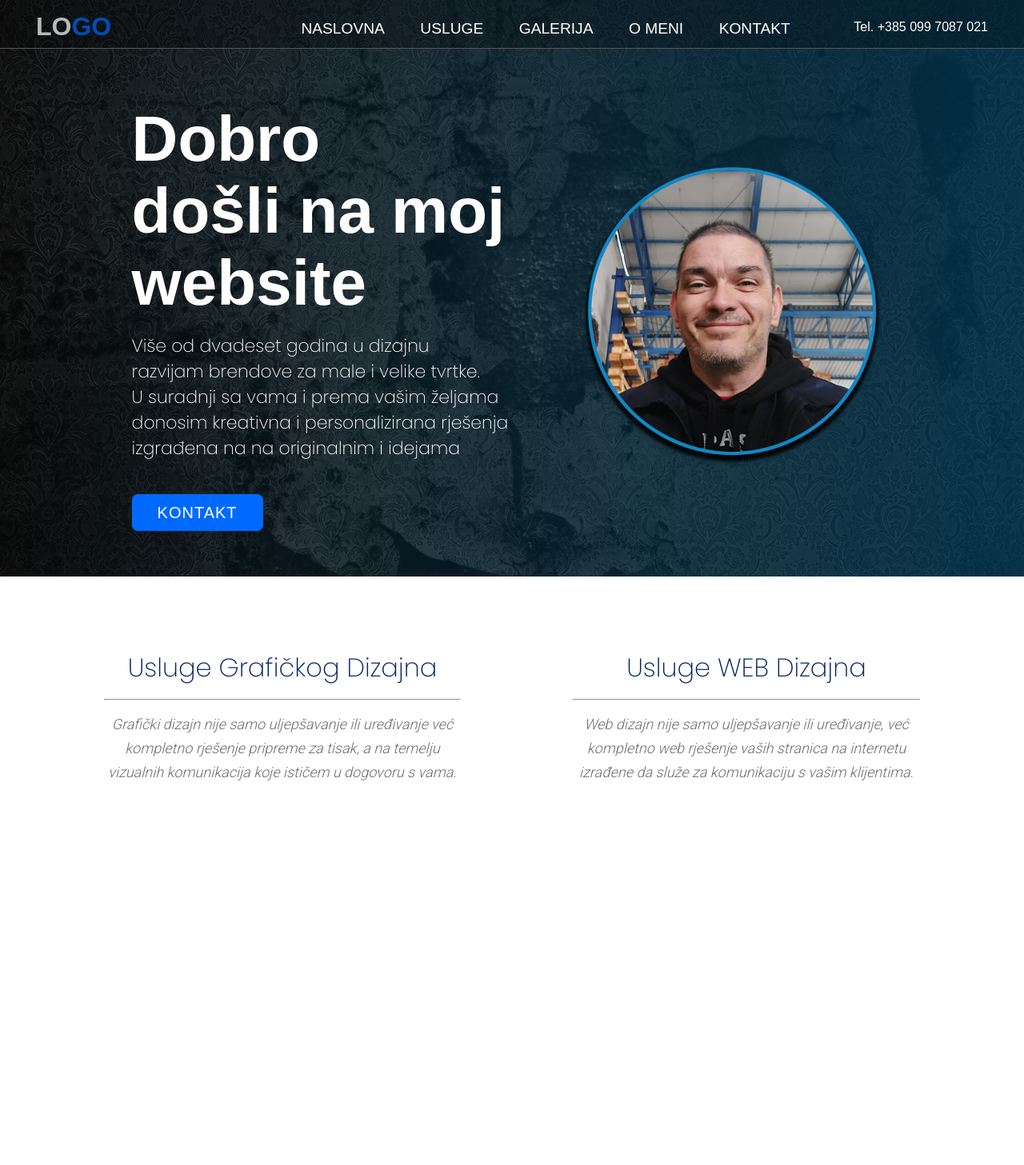
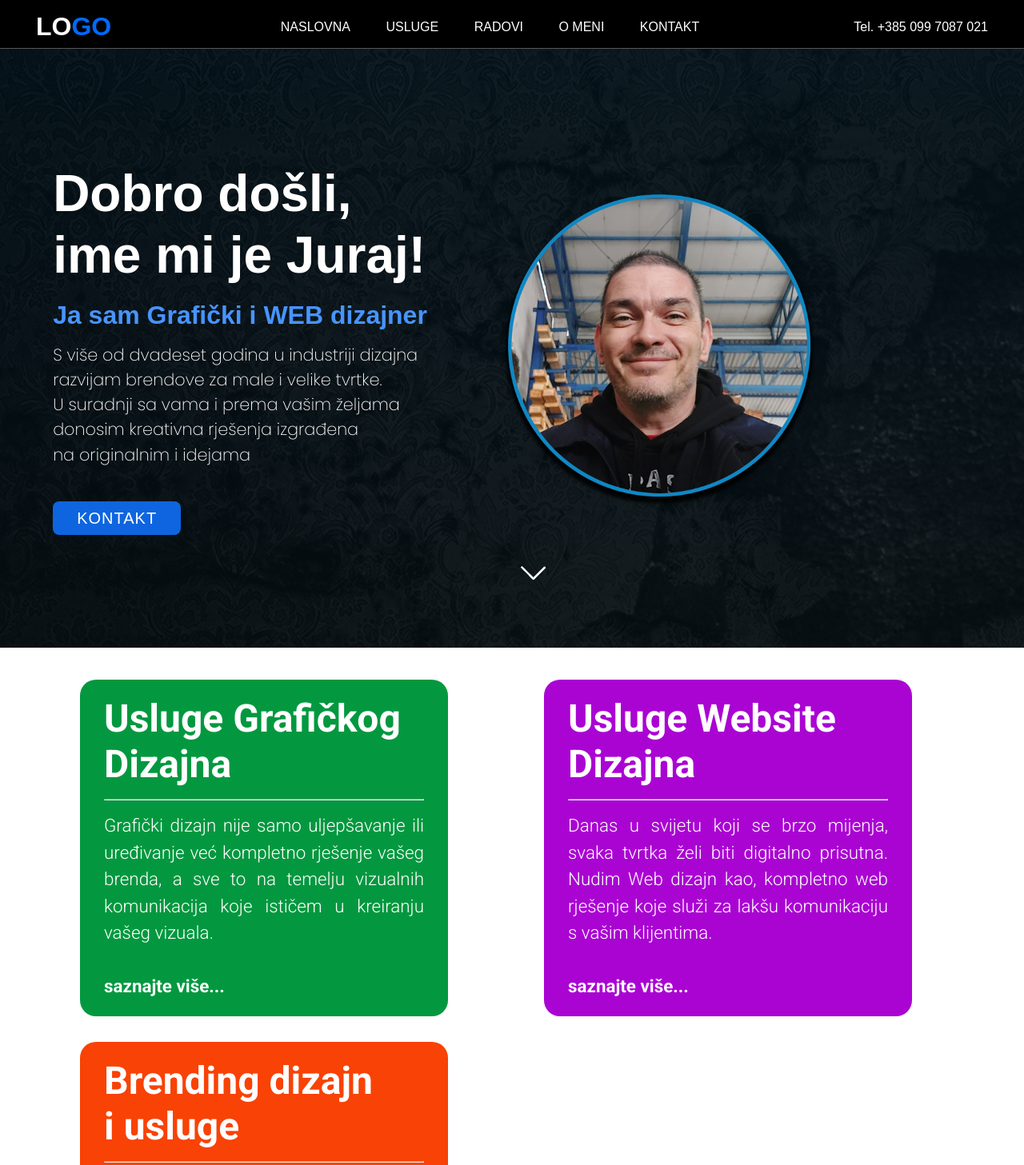
Before and after one commit to jurajtezak/website-projektal, a plain HTML site: page index.html in a window 1280 px wide. Shown: the top 1457 px of the page at 80% size. Before the commit the page ends 1071 px from the top, so only its background shows below. Drawn offline with Linux system fonts and the light colour scheme.

Commit message:
update files

```diff
--- /dev/null
+++ b/CSS/galerija.css
@@ -0,0 +1,107 @@
+* {
+    margin: 0;
+    padding: 0;
+    font-family: Arial, Helvetica, sans-serif;
+
+}
+
+body {
+    background-image: linear-gradient(to bottom, rgba(1, 17, 26, 0.8), rgba(11, 12, 11, 0.8)), url(../images/2-bgtex.jpg);
+    background-color: black;
+    background-size: cover;
+    z-index: -100;
+}
+
+
+.main_radovi {
+    width: 100%;
+    margin: 0 auto;
+    text-align: center;
+    margin-top: 100px;
+}
+
+.moji {
+    margin-bottom: 20px;
+    color: #fff;
+    font-size: 36px;
+}
+
+
+.moji-p {
+    margin-top: 20px;
+    color: #fff;
+    font-size: 1.25em;
+    line-height: 1.85px;
+}
+
+.logo_kontenjer {
+    margin-top: 100px;
+    background-color: #fff;
+    max-width: 100%;
+    background-image: linear-gradient(rgba(255, 255, 255, 0.7), rgba(255, 255, 255, 0.7));
+    display: flex;
+    justify-content: space-around;
+}
+
+.logos-1 {
+    background-image: linear-gradient(rgba(255, 255, 255, 0.7), rgba(255, 255, 255, 0.7)), url(../images/logici/adv.jpg);
+    background-size: cover;
+
+    width: 250px;
+    height: 250px;
+
+}
+
+.logos-2 {
+    background-image: linear-gradient(rgba(255, 255, 255, 0.7), rgba(255, 255, 255, 0.7)), url(../images/logici/box.jpg);
+    background-size: cover;
+
+    width: 250px;
+    height: 250px;
+
+}
+
+.logos-3 {
+    background-image: linear-gradient(rgba(255, 255, 255, 0.7), rgba(255, 255, 255, 0.7)), url(../images/logici/charm.jpg);
+    background-size: cover;
+
+    width: 250px;
+    height: 250px;
+
+}
+
+.logos-5 {
+    background-image: linear-gradient(rgba(255, 255, 255, 0.7), rgba(255, 255, 255, 0.7)), url(../images/logici/cloud.jpg);
+    background-size: cover;
+
+    width: 250px;
+    height: 250px;
+
+}
+
+.logos-5 {
+    background-image: linear-gradient(rgba(255, 255, 255, 0.7), rgba(255, 255, 255, 0.7)), url(../images/logici/kbc.jpg);
+    background-size: cover;
+
+    width: 250px;
+    height: 250px;
+
+}
+
+.logos-6 {
+    background-image: linear-gradient(rgba(255, 255, 255, 0.7), rgba(255, 255, 255, 0.7)), url(../images/logici/oko.jpg);
+    background-size: cover;
+
+    width: 250px;
+    height: 250px;
+
+}
+
+.logos-7 {
+    background-image: linear-gradient(rgba(255, 255, 255, 0.7), rgba(255, 255, 255, 0.7)), url(../images/logici/quadrant.jpg);
+    background-size: cover;
+
+    width: 250px;
+    height: 250px;
+
+}
--- a/CSS/index.css
+++ b/CSS/index.css
@@ -1,34 +1,47 @@
-main {
+.main_index {
     margin: 0 auto;
     width: 95%;
-    height: 80vh;
-    /* border: 1px solid red; */
-    margin-top: 10px;
+    height: 92vh;
     margin-bottom: 10px;
     display: flex;
     justify-content: center;
     align-items: center;
+    /* border: 1px solid red; */
+    margin-top: 4em;
+
 
 }
 
-main p {
+.main_index p {
     font-family: 'Poppins', sans-serif;
-    font-size: 22px;
-    line-height: 32px;
+    font-size: 1.3em;
+    line-height: 1.5em;
     margin-bottom: 35px;
 
 }
 
-main h1 {
-    font-size: 80px;
-    line-height: 90px;
+.ja_sam {
+    color: rgb(72, 148, 255);
+    font-size: 2.0em;
+    margin-bottom: 15px;
 }
 
-main a {
-    border: 2px solid rgb(0, 106, 255);
-    background-color: rgb(0, 106, 255);
+.strela {
+    position: absolute;
+    right: 45%;
+    top: 85%;
+
+}
+
+.main_index h1 {
+    font-size: 4em;
+    line-height: 1.2em;
+}
+
+.main_index .gumb_na_kontakt {
+    background-color: rgb(14, 101, 223);
     color: #fff;
-    font-size: 20px;
+    font-size: 1.25em;
     font-weight: 500;
     text-decoration: none;
     letter-spacing: 1px;
@@ -36,87 +49,136 @@ main a {
     padding: 10px 30px;
 }
 
-main a:hover {
-    color: rgb(2, 76, 179);
-    background-color: rgb(252, 252, 252);
+.main_index .gumb_na_kontakt:hover {
+
+    background-color: rgb(7, 68, 155);
 }
 
-main .ja_slika {
-    width: 400px;
+.main_index .ja_slika {
+    max-width: 70%;
 }
 
-main .main-ljevo {
+.main_index .main-ljevo {
+    height: auto;
     margin-right: 40px;
+    /*border: 1px solid red;*/
+
 }
 
-main .main-desno {
+.main_index .main-desno {
+    display: flex;
+    align-items: center;
     margin-left: 40px;
+    max-height: 600px;
+    /* border: 1px solid red;*/
+
 }
 
 .sekcija_usluge {
-    max-width: 100vw;
-    padding: 60px 100px;
+    max-width: 90%;
+    padding: 40px 100px;
     background-color: #fff;
     display: flex;
-    justify-content: center;
+    flex-wrap: wrap;
+    justify-content: space-between;
+    gap: 2em;
     align-items: center;
+    /* border: 2px solid red; */
 
 }
 
 .sekcija_usluge .usluge_lijevo {
-    text-align: center;
-    max-width: 700px;
-
-    padding: 30px 30px;
+    text-align: justify;
+    max-width: 400px;
+    max-height: 600px;
+    background-color: rgb(3, 152, 63);
+    border-radius: 20px;
+    padding: 20px 30px;
     margin-right: 40px;
 
 }
 
 .sekcija_usluge .usluge_desno {
-    text-align: center;
-    max-width: 700px;
-
-    padding: 30px 30px;
-    margin-left: 40px;
+    text-align: justify;
+    max-width: 400px;
+    max-height: 600px;
+    background-color: rgb(170, 4, 211);
+    border-radius: 20px;
+    padding: 20px 30px;
+    margin-right: 40px;
 }
 
 .sekcija_usluge .usluge_lijevo h3 {
-    font-family: 'Poppins', sans-serif;
-    color: rgb(2, 33, 96);
-    font-size: 32px;
-    font-weight: 100;
+    font-family: 'Roboto', sans-serif;
+    color: rgb(255, 255, 255);
+    font-size: 3.0em;
+    font-weight: 600;
     margin-bottom: 15px;
+    text-align: left;
 
 }
 
 .sekcija_usluge .usluge_desno h3 {
-    font-family: 'Poppins', sans-serif;
-    font-weight: 100;
-    color: rgb(2, 33, 96);
-    font-size: 32px;
+    font-family: 'Roboto', sans-serif;
+    color: rgb(255, 255, 255);
+    font-size: 3.0em;
+    font-weight: 600;
     margin-bottom: 15px;
+    text-align: left;
 
 
 }
 
 .sekcija_usluge .usluge_desno p {
-    color: rgb(109, 109, 109);
+    color: rgb(255, 255, 255);
     font-family: 'Roboto', sans-serif;
     font-weight: 300;
-    font-size: 18px;
-    font-style: italic;
+    font-size: 1.4em;
     margin-top: 15px;
-    line-height: 30px;
+    line-height: 1.5em;
 
 }
 
 .sekcija_usluge .usluge_lijevo p {
-    color: rgb(109, 109, 109);
+    color: rgb(255, 255, 255);
     font-family: 'Roboto', sans-serif;
     font-weight: 300;
-    font-size: 18px;
+    font-size: 1.4em;
     margin-top: 15px;
-    line-height: 30px;
-    font-style: italic;
+    line-height: 1.5em;
+}
+
+.sekcija_usluge .usluge_sredina p {
+    color: rgb(255, 255, 255);
+    font-family: 'Roboto', sans-serif;
+    font-weight: 300;
+    font-size: 1.4em;
+    margin-top: 15px;
+    line-height: 1.5em;
 
 }
+
+.sekcija_usluge .usluge_sredina h3 {
+    font-family: 'Roboto', sans-serif;
+    color: rgb(255, 255, 255);
+    font-size: 3.0em;
+    font-weight: 600;
+    margin-bottom: 15px;
+    text-align: left;
+}
+
+.sekcija_usluge .usluge_sredina {
+    text-align: justify;
+    max-width: 400px;
+    max-height: 600px;
+    background-color: rgb(249, 66, 5);
+    border-radius: 20px;
+    padding: 20px 30px;
+    margin-right: 40px;
+}
+
+#saznajte {
+    color: rgb(255, 255, 255);
+    cursor: pointer;
+    font-weight: bold;
+}
--- /dev/null
+++ b/CSS/kontakt_2.css
@@ -0,0 +1,94 @@
+.za_formu,
+h2 {
+    margin-top: 90px;
+    font-size: 1.5em;
+    text-align: center;
+    color: #fff;
+
+}
+
+.za_formu p {
+    margin: 0 auto;
+    width: 450px;
+    margin-top: 20px;
+    line-height: 1.6em;
+    font-size: 0.7em;
+    color: #fff;
+    font-family: 'Roboto', sans-serif;
+
+}
+
+.za_formu hr {
+    width: 35%;
+    margin: auto;
+    margin-top: 20px;
+}
+
+.container {
+    margin: auto;
+    color: #fff;
+    max-width: 25em;
+    height: auto;
+    background-image: linear-gradient(rgba(157, 156, 156, 0.5), rgba(72, 72, 72, 0.314));
+    border: #fff 1px solid;
+    display: flex;
+    justify-content: center;
+    padding: 2em 2em;
+    text-align: center;
+    align-items: center;
+    border-radius: 10px;
+}
+
+input,
+label,
+textarea {
+    max-width: 25em;
+    margin-top: 0.87em;
+    margin-bottom: 0.87em;
+    font-size: 1.12em;
+    border-radius: 6px;
+    border: none;
+    padding: 5px 10px;
+    resize: vertical;
+}
+
+input {
+    height: 1.0em;
+
+}
+
+.gumb_posalji {
+    background-color: rgb(25, 135, 219);
+    color: #fff;
+    padding: 10px 20px;
+    font-size: 1.12em;
+    /*border: 1px solid #fff;*/
+    border: none;
+    border-radius: 10px;
+    margin-top: 0.87em;
+    cursor: pointer;
+    margin-right: 0.87em;
+    /*box-shadow: 2px 3px 2px rgb(53, 53, 54);*/
+}
+
+.gumb_posalji:hover {
+    background-color: rgb(7, 90, 155);
+}
+
+.gumb_reset {
+    background-color: rgb(25, 135, 219);
+    color: #fff;
+    padding: 10px 25px;
+    font-size: 1.12em;
+    /*border: 1px solid #fff;*/
+    border: none;
+    border-radius: 10px;
+    margin-top: 0.87em;
+    cursor: pointer;
+    margin-left: 0.87em;
+}
+
+.gumb_reset:hover {
+
+    background-color: rgb(7, 90, 155);
+}
--- a/CSS/main.css
+++ b/CSS/main.css
@@ -2,18 +2,27 @@
     margin: 0;
     padding: 0;
     font-family: Arial, Helvetica, sans-serif;
+
 }
 
 body {
-    background-image: linear-gradient(to left,rgba(3, 64, 94, 0.7),rgba(11, 12, 11, 0.5)), url(../images/2-bgtex.jpg);
+    background-image: linear-gradient(to bottom, rgba(1, 17, 26, 0.8), rgba(11, 12, 11, 0.8)), url(../images/2-bgtex.jpg);
+    background-color: black;
     background-size: cover;
     z-index: -100;
+}
+
+.header {
+    position: fixed;
+    top: 0;
+    width: 100%;
+
 }
 
 .navigacija {
     width: 100%;
     height: 60px;
-    background-color:rgba(0, 0, 0, 0.274);
+    background-color: rgb(0, 0, 0);
     border-bottom: 1px solid #575757;
     position: relative;
 }
@@ -30,16 +39,26 @@ ul li {
     list-style: none;
     padding: 25px 20px;
 
+
 }
 
 ul li a {
     text-decoration: none;
     color: #fff;
-    font-size: 1.2em;
+    font-size: 1.0em;
+    font-weight: 500;
+
+    transition: 0.3s;
+
+
+
 }
 
 ul li a:hover {
-    color: rgb(0, 170, 255);
+    color: rgb(79, 152, 255);
+
+
+
 }
 
 .call {
@@ -49,18 +68,37 @@ ul li a:hover {
     color: #fff;
 }
 
+.call a {
+    text-decoration: none;
+    color: #fff;
+}
+
+.call a:hover {
+    text-decoration: none;
+    color: #e9cf05;
+}
+
 .logo {
+    position: fixed;
+    top: 0;
     margin-left: 45px;
     font-size: 2.0em;
     font-weight: bold;
     color: #fff;
     float: left;
     padding-top: 15px;
+    z-index: 100;
 }
+
 
 .logospan {
     color: rgb(0, 106, 255);
+    z-index: 100;
+}
 
+.logo a {
+    text-decoration: none;
+    color: #fff;
 }
 
 .main-ljevo {
--- a/index.html
+++ b/index.html
@@ -6,7 +6,7 @@
     <meta name="viewport" content="width=device-width, initial-scale=1.0" />
     <title>Juraj Tezak</title>
     <style>
-      @import url("https://fonts.googleapis.com/css2?family=Poppins:wght@200&family=Roboto:wght@100;300&display=swap");
+      @import url("https://fonts.googleapis.com/css2?family=Poppins:wght@200&family=Roboto:wght@100;300;700&display=swap");
     </style>
     <link rel="stylesheet" href="css/main.css" />
     <link rel="stylesheet" href="css/index.css" />
@@ -15,64 +15,78 @@
     <!-- header sa navigacijom -->
 
     <header class="header">
-      <p class="logo">LO<span class="logospan">GO</span></p>
+
       <nav class="navigacija">
         <ul class="linkovi">
           <li><a href="index.html">NASLOVNA</a></li>
-          <li><a href="usluge.html">USLUGE</a></li>
-          <li><a href="galerija.html">GALERIJA</a></li>
+          <li><a href="#graf_d">USLUGE</a></li>
+          <li><a href="galerija.html">RADOVI</a></li>
           <li><a href="omeni.html">O MENI</a></li>
-          <li><a href="kontakt.html">KONTAKT</a></li>
+          <li><a href="kontakt_2.html">KONTAKT</a></li>
         </ul>
-        <p class="call">Tel. +385 099 7087 021</p>
+        <p class="call"><a href="Tel:+385997087021">Tel. +385 099 7087 021</a></p>
+        <p class="logo"><a href="index.html">LO<span class="logospan">GO</span></a></p>
       </nav>
     </header>
     <!-- Glavni sadrzaj na index stranici -->
-    <main>
+    <main class="main_index">
       <div class="main-ljevo">
         <h1>
-          Dobro <br />
-          došli na moj<br />
-          website
+          Dobro došli, <br> ime mi je Juraj!
         </h1>
+        <div class="strela"><a href="#saznajte"><img src="images/arrow-1mb.gif" alt="Srelica_za_dole" width="80px"></a></div>
         <div>
           <br />
+          <h2 class="ja_sam">Ja sam Grafički i WEB dizajner</h2>
           <p>
-            Više od dvadeset godina u dizajnu<br />
+            S više od dvadeset godina u industriji dizajna<br />
             razvijam brendove za male i velike tvrtke. <br />U suradnji sa vama
-            i prema vašim željama<br />
-            donosim kreativna i personalizirana rješenja <br />izgrađena na na
+            i prema vašim željama<br />donosim kreativna rješenja izgrađena <br> na
             originalnim i idejama<br />
           </p>
           <br />
-          <a href="kontakt.html">KONTAKT</a>
+          <a href="kontakt_2.html" class="gumb_na_kontakt">KONTAKT</a>
         </div>
       </div>
 
       <div class="main-desno">
         <img class="ja_slika" src="images/ja222.png" alt="Juraj Težak" />
+
       </div>
     </main>
     <!--Sekcija usluge-->
     <section class="sekcija_usluge">
       <div class="usluge_lijevo">
-        <h3>Usluge Grafičkog Dizajna</h3>
+        <h3 id="graf_d">Usluge Grafičkog Dizajna</h3>
         <hr />
         <p>
           Grafički dizajn nije samo uljepšavanje ili uređivanje već kompletno
-          rješenje pripreme za tisak, a na temelju vizualnih komunikacija koje
-          ističem u dogovoru s vama.
-        </p>
+          rješenje vašeg brenda, a sve to na temelju vizualnih komunikacija koje
+          ističem u kreiranju vašeg vizuala.
+        </p><br>
+        <p id="saznajte">saznajte više...</p>
       </div>
       <div class="usluge_desno">
-        <h3>Usluge WEB Dizajna</h3>
+        <h3 id="graf_w">Usluge Website Dizajna</h3>
         <hr />
         <p>
-          Web dizajn nije samo uljepšavanje ili uređivanje, već kompletno web
-          rješenje vaših stranica na internetu izrađene da služe za komunikaciju
+          Danas u svijetu koji se brzo mijenja, svaka tvrtka želi biti digitalno prisutna. Nudim Web dizajn kao, kompletno web rješenje koje služi za lakšu komunikaciju
           s vašim klijentima.
-        </p>
+        </p><br>
+        <p id="saznajte">saznajte više...</p>
       </div>
+
+      <div class="usluge_sredina">
+        <h3 id="graf_b">Brending dizajn <br> i usluge</h3>
+        <hr />
+        <p>
+          Identitet brenda važan je za tvrtke svih veličina, prepoznatljiv trenutno. Stvaram cijeli brand, od logotipa, palete boja, tipografije sve kako bismo osigurali da je cijeli sustav unificiran.
+        </p><br>
+        <p id="saznajte">saznajte više...</p>
+      </div>
+    </section>
+    <section class="tvrtke">
+
     </section>
   </body>
 </html>
```
Also changed, not shown: galerija.html (+29 -7 lines), kontakt_2.html (added, +63 -0 lines), omeni.html (+2 -2 lines), usluge.html (+3 -3 lines), images/WB-logos-1.jpg (added), images/WB-logos.jpg (added), images/arrow-1mb.gif (added), images/logici/adv.jpg (added), images/logici/box.jpg (added), images/logici/charm.jpg (added), images/logici/cloud.jpg (added), images/logici/kbc.jpg (added), images/logici/oko.jpg (added), images/logici/quadrant.jpg (added).
